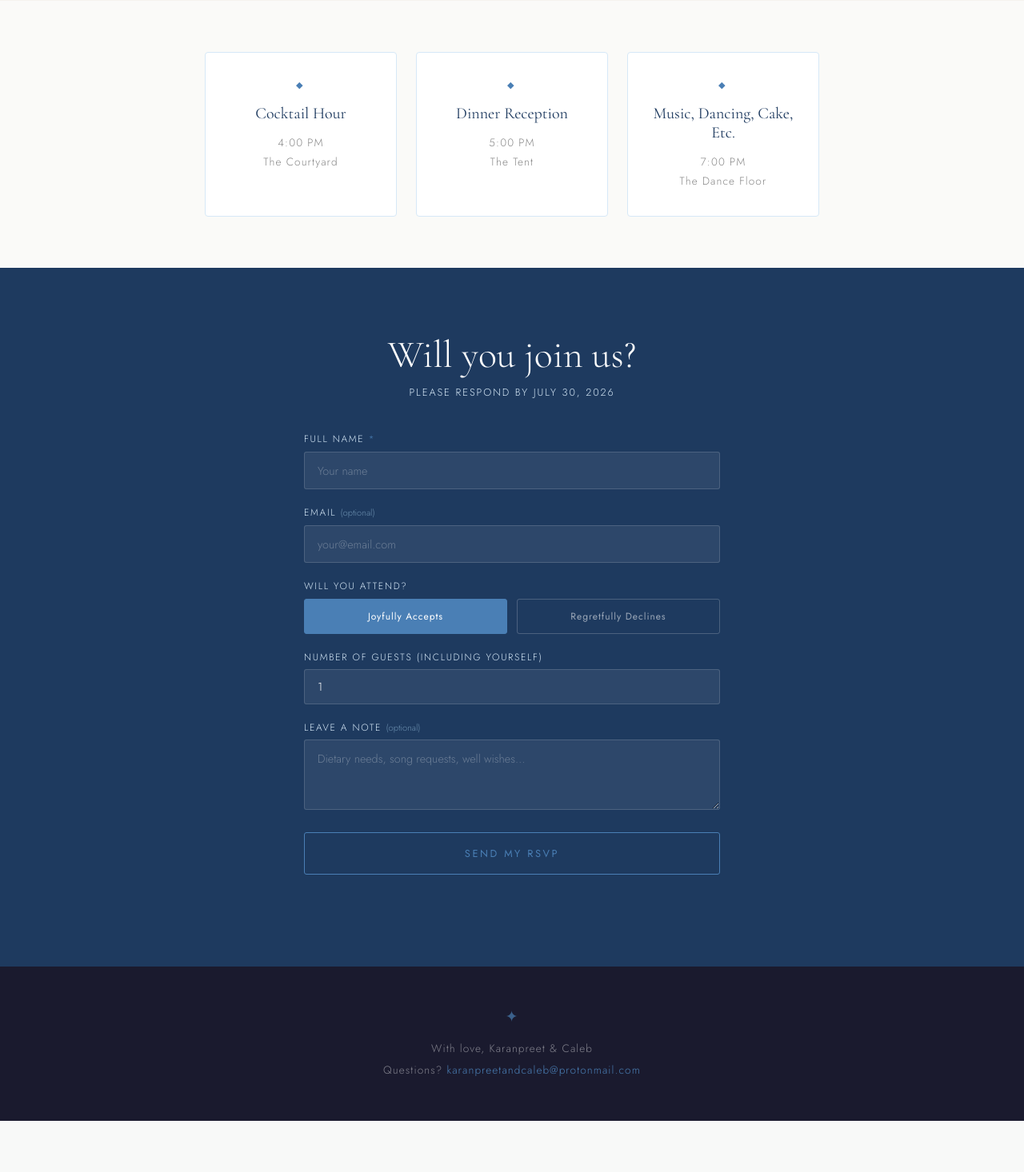
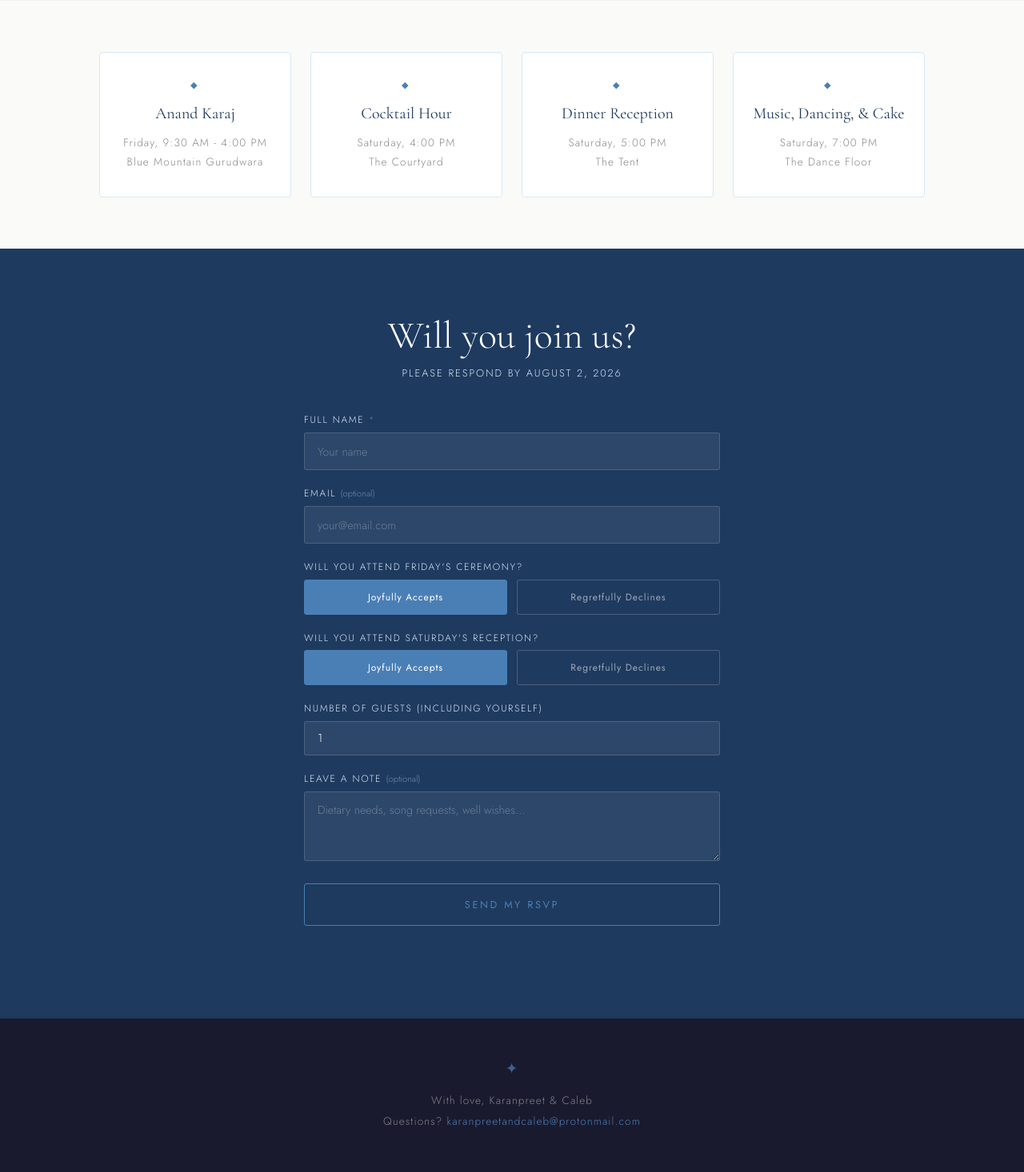
Before and after one commit to bcale/Wedding_Website, a Flask app: page / in a window 1280 px wide. Shown: the part 1378-2844 px from the top of the page at 80% size. Before the commit the page ends 2780 px from the top, so only its background shows below. Run offline with Flask 3, Linux system fonts and the light colour scheme; some libraries are stand-ins or nearby versions; some web fonts are replaced.

Commit message:
We are adding another toggle option for the anand karaj. Adding db row, new detail card. Major revision.

```diff
--- a/app.py
+++ b/app.py
@@ -63,7 +63,8 @@ def init_db():
             token        TEXT NOT NULL,
             name         TEXT NOT NULL,
             email        TEXT,
-            attending    INTEGER NOT NULL,
+            attending_ceremony    INTEGER NOT NULL,
+            attending_reception    INTEGER NOT NULL,
             guest_count  INTEGER DEFAULT 1,
             message      TEXT,
             submitted_at TEXT NOT NULL
@@ -112,7 +113,8 @@ def rsvp():
     token       = (data.get("token") or "").strip()
     name        = (data.get("name") or "").strip()
     email       = (data.get("email") or "").strip()
-    attending   = 1 if data.get("attending") else 0
+    attending_ceremony   = 1 if data.get("attending") else 0
+    attending_reception   = 1 if data.get("attending") else 0
     guest_count = int(data.get("guest_count") or 1)
     message     = (data.get("message") or "").strip()
 
@@ -121,9 +123,9 @@ def rsvp():
 
     execute(
         """INSERT INTO rsvps
-           (token, name, email, attending, guest_count, message, submitted_at)
-           VALUES (?, ?, ?, ?, ?, ?, ?)""",
-        (token, name, email, attending, guest_count, message,
+           (token, name, email, attending_ceremony, attending_reception, guest_count, message, submitted_at)
+           VALUES (?, ?, ?, ?, ?, ?, ?, ?)""",
+        (token, name, email, attending_ceremony, attending_reception, guest_count, message,
          datetime.utcnow().isoformat())
     )
 
--- a/static/main.js
+++ b/static/main.js
@@ -8,7 +8,7 @@ const observer = new IntersectionObserver(
       }
     });
   },
-  { threshold: 0.12 }
+  { threshold: 0.15 }
 );
 
 document.querySelectorAll(".reveal").forEach((el) => {
@@ -108,7 +108,7 @@ form.addEventListener("submit", async (e) => {
     const res = await fetch("/rsvp", {
       method: "POST",
       headers: { "Content-Type": "application/json" },
-      body: JSON.stringify({ token, name, email, attending, guest_count, message }),
+      body: JSON.stringify({ token, name, email, attending_ceremony, attending_reception, guest_count, message }),
     });
 
     const data = await res.json();
--- a/templates/index.html
+++ b/templates/index.html
@@ -70,20 +70,26 @@
   <section class="details reveal-section">
     <div class="detail-card reveal">
       <div class="detail-icon">◆</div>
+      <h3>Anand Karaj</h3>
+      <p>Friday, 9:30 AM - 4:00 PM</p>
+      <p>Blue Mountain Gurudwara</p>
+    </div>
+    <div class="detail-card reveal">
+      <div class="detail-icon">◆</div>
       <h3>Cocktail Hour</h3>
-      <p>4:00 PM</p>
+      <p>Saturday, 4:00 PM</p>
       <p>The Courtyard</p>
     </div>
     <div class="detail-card reveal">
       <div class="detail-icon">◆</div>
       <h3>Dinner Reception</h3>
-      <p>5:00 PM</p>
+      <p>Saturday, 5:00 PM</p>
       <p>The Tent</p>
     </div>
     <div class="detail-card reveal">
       <div class="detail-icon">◆</div>
-      <h3>Music, Dancing, Cake, Etc.</h3>
-      <p>7:00 PM</p>
+      <h3>Music, Dancing, & Cake</h3>
+      <p>Saturday, 7:00 PM</p>
       <p>The Dance Floor</p>
   </section>
 
@@ -91,7 +97,7 @@
   <section class="rsvp-section" id="rsvp">
     <div class="rsvp-inner">
       <h2 class="section-title reveal">Will you join us?</h2>
-      <p class="rsvp-note reveal">Please respond by July 30, 2026</p>
+      <p class="rsvp-note reveal">Please respond by August 2, 2026</p>
 
       <form class="rsvp-form" id="rsvpForm" novalidate>
 
@@ -111,9 +117,22 @@
           <input type="email" id="email" name="email" placeholder="your@email.com" autocomplete="email"/>
         </div>
 
-        <!-- Attending toggle -->
+        <!-- Attending ceremony toggle -->
         <div class="field attend-toggle">
-          <label>Will you attend?</label>
+          <label>Will you attend Friday's ceremony?</label>
+          <div class="toggle-row">
+            <button type="button" class="toggle-btn active" id="btnYes" data-val="yes">
+              Joyfully Accepts
+            </button>
+            <button type="button" class="toggle-btn" id="btnNo" data-val="no">
+              Regretfully Declines
+            </button>
+          </div>
+        </div>
+
+        <!-- Attending reception toggle -->
+        <div class="field attend-toggle">
+          <label>Will you attend Saturday's reception?</label>
           <div class="toggle-row">
             <button type="button" class="toggle-btn active" id="btnYes" data-val="yes">
               Joyfully Accepts
```
